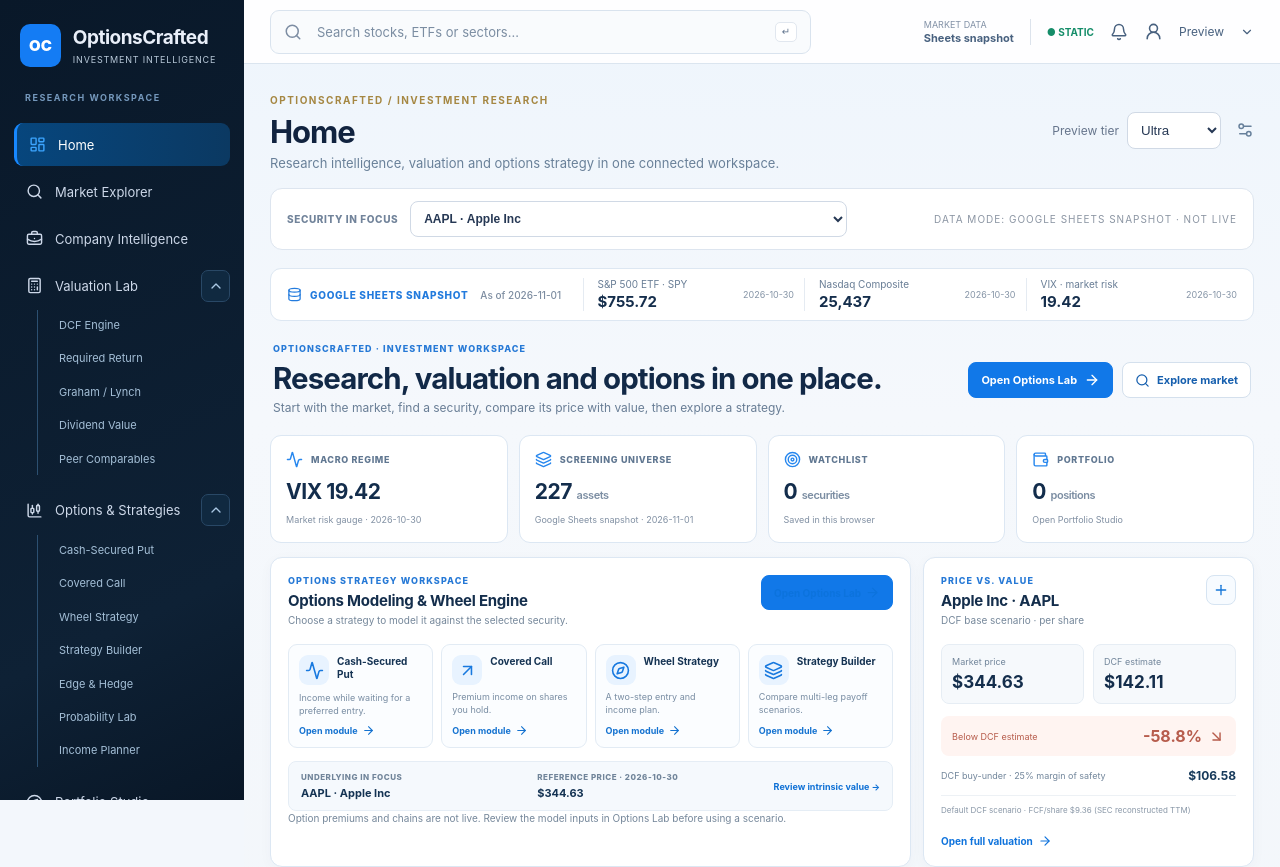
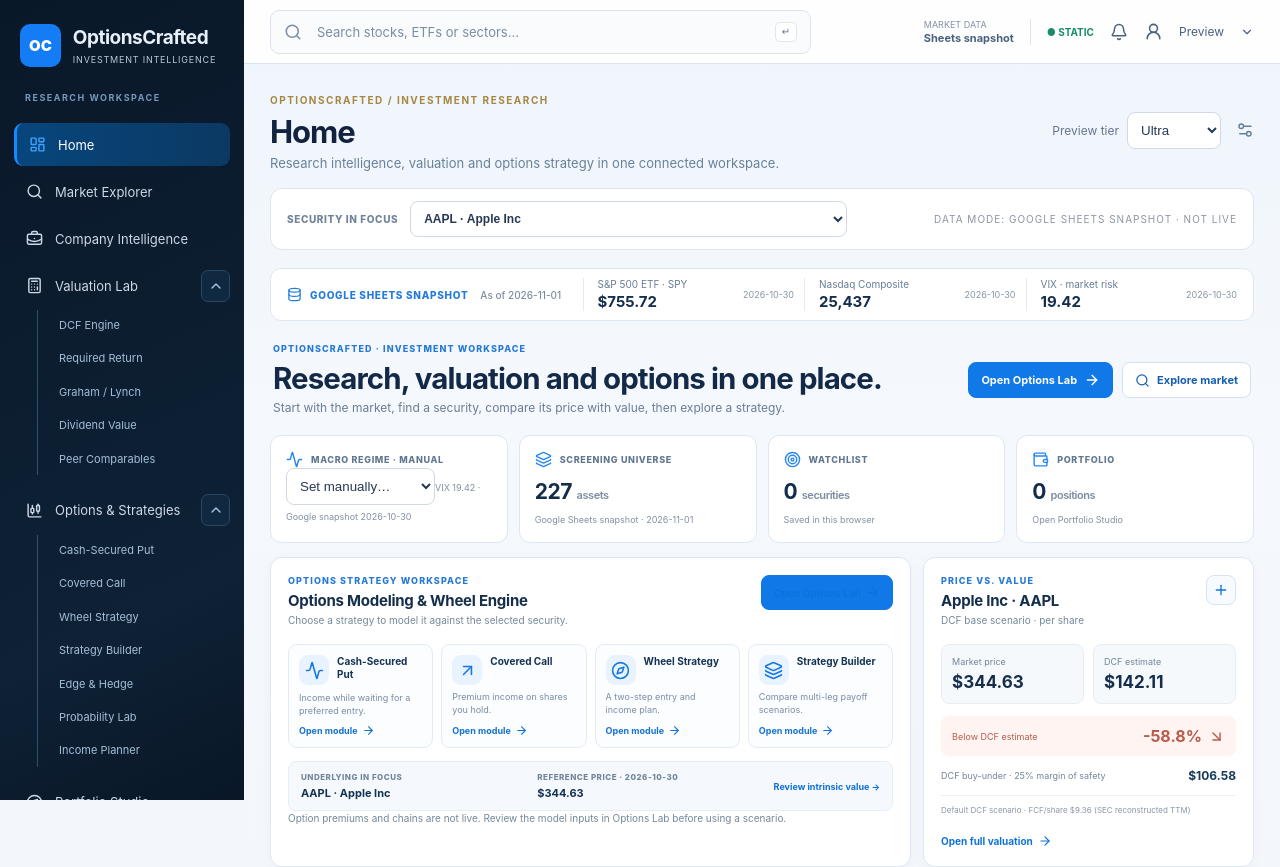
Before and after one commit to piergiorgiorocchini-maker/optioncrafted-tools-demo, a React (Vite) app in the folder platform-app/: page /#/ in a window 1280 px wide. Shown: the top 867 px of the page. Built offline with nearby package versions, Linux system fonts and the light colour scheme.

Commit message:
Add manual macro regime control to Home

```diff
--- a/platform-app/src/components/HomeDashboard.tsx
+++ b/platform-app/src/components/HomeDashboard.tsx
@@ -10,6 +10,7 @@ import "./home-dashboard.css";
 
 const watchKey="optionscrafted.watchlist.v1";
 const portfolioKey="optionscrafted.portfolio.v1";
+const regimeKey="optionscrafted.macro-regime.v1";
 const indexRecord=(ticker:string)=>snapshot.records.find(a=>a.ticker===ticker)??null;
 const numberFormat=new Intl.NumberFormat("en-US",{maximumFractionDigits:2});
 const getMoney=(v:number|null,currency="USD")=>v===null? "N/D":money(v,currency);
@@ -23,9 +24,11 @@ export function HomeDashboard({ticker,asset,name,valuation,onSelect}:{ticker:str
  const [positionCount,setPositionCount]=useState(0);
  const [portfolioValue,setPortfolioValue]=useState<number|null>(null);
  const [notice,setNotice]=useState("");
+ const [macroRegime,setMacroRegime]=useState("");
  useEffect(()=>{
   const raw=savedList(watchKey),items=Array.isArray(raw)?raw.filter((x):x is string=>typeof x==="string"):[];
   setWatchlist([...new Set(items)]);
+  setMacroRegime(localStorage.getItem(regimeKey)??"");
   const positions=savedList(portfolioKey);
   if(Array.isArray(positions)){
    const valid=positions.filter((p):p is {ticker:string;shares:number}=>!!p&&typeof p.ticker==="string"&&Number.isFinite(p.shares));
@@ -69,7 +72,7 @@ export function HomeDashboard({ticker,asset,name,valuation,onSelect}:{ticker:str
    <div className="home-welcome-actions"><NavLink className="home-button home-button-primary" to="/options">Open Options Lab <ArrowRight size={16}/></NavLink><NavLink className="home-button" to="/discover"><Search size={15}/> Explore market</NavLink></div>
   </header>
   <section className="home-kpis" aria-label="Market and account summary">
-   <article className="home-kpi"><div><Activity size={17}/><span>MACRO REGIME</span></div><strong>VIX {vix&&vix.price!==null?numberFormat.format(vix.price):"N/D"}</strong><small>Market risk gauge · {vix?.priceDate??"date N/D"}</small></article>
+   <article className="home-kpi"><div><Activity size={17}/><span>MACRO REGIME · MANUAL</span></div><select className="home-regime-select" aria-label="Set macro regime" value={macroRegime} onChange={event=>{setMacroRegime(event.target.value);try{if(event.target.value)localStorage.setItem(regimeKey,event.target.value);else localStorage.removeItem(regimeKey)}catch{}}}><option value="">Set manually…</option><option value="Risk-on">Risk-on</option><option value="Neutral / Selective">Neutral / Selective</option><option value="Risk-off">Risk-off</option></select><small>VIX {vix&&vix.price!==null?numberFormat.format(vix.price):"N/D"} · Google snapshot {vix?.priceDate??"date N/D"}</small></article>
    <article className="home-kpi"><div><Layers3 size={17}/><span>SCREENING UNIVERSE</span></div><strong>{snapshot.records.length} <em>assets</em></strong><small>Google Sheets snapshot · {snapshot.exportedAt}</small></article>
    <article className="home-kpi"><div><Target size={17}/><span>WATCHLIST</span></div><strong>{watchlist.length} <em>{watchlist.length===1?"security":"securities"}</em></strong><small>Saved in this browser</small></article>
    <article className="home-kpi"><div><Wallet size={17}/><span>PORTFOLIO</span></div><strong>{positionCount} <em>{positionCount===1?"position":"positions"}</em></strong><small>{portfolioValue===null?"Open Portfolio Studio":getMoney(portfolioValue)+" · snapshot value"}</small></article>
```
